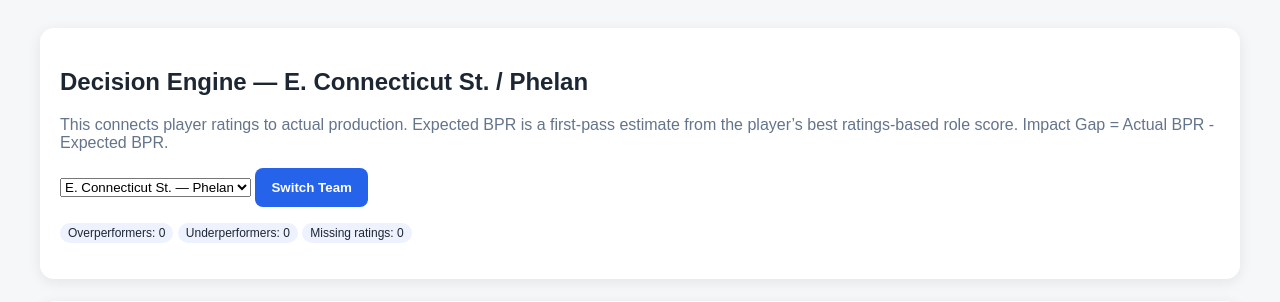
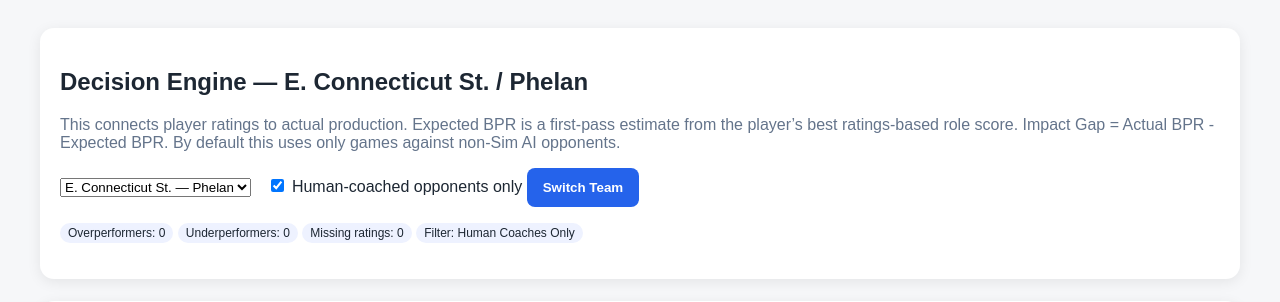
Before and after one commit to mercerreynolds-rgb/hoops-dynasty-analytics, a FastAPI app: page /decision in a window 1280 px wide. Shown: the part 54-356 px from the top of the page. Run offline with FastAPI, Linux system fonts and the light colour scheme; data that the repository does not hold is empty.

Commit message:
Add files via upload

```diff
--- a/app/main.py
+++ b/app/main.py
@@ -747,9 +747,18 @@ def build_rating_lookup(session: Session):
     return lookup
 
 
-def build_decision_engine_rows(session: Session, team: str):
+def build_decision_engine_rows(session: Session, team: str, human_only: bool = False):
     stats = session.exec(select(PlayerGameStat).where(PlayerGameStat.team == team)).all()
     impacts = session.exec(select(PlayerImpact).where(PlayerImpact.team == team)).all()
+
+    if human_only:
+        human_game_ids = {
+            g.id for g in session.exec(select(Game)).all()
+            if g.team == team and g.opponent_coach and g.opponent_coach != "Sim AI"
+        }
+        stats = [s for s in stats if s.game_id in human_game_ids]
+        impacts = [i for i in impacts if i.game_id in human_game_ids]
+
     perf_rows = build_player_season_summary(stats, impacts)
     ratings_lookup = build_rating_lookup(session)
 
@@ -799,6 +808,7 @@ def decision_dashboard(
     request: Request,
     team: str = DEFAULT_TEAM if "DEFAULT_TEAM" in globals() else "E. Connecticut St.",
     world: str = DEFAULT_WORLD if "DEFAULT_WORLD" in globals() else "Phelan",
+    human_only: bool = True,
     session: Session = Depends(get_session),
 ):
     try:
@@ -806,7 +816,7 @@ def decision_dashboard(
     except Exception:
         teams = [{"team": team, "world": world}]
 
-    rows = build_decision_engine_rows(session, team)
+    rows = build_decision_engine_rows(session, team, human_only=human_only)
     missing_count = sum(1 for r in rows if not r["has_ratings"])
     over_count = sum(1 for r in rows if r["decision"] in {"Overperformer", "Major Overperformer"})
     under_count = sum(1 for r in rows if r["decision"] in {"Underperformer", "Major Underperformer"})
@@ -822,6 +832,7 @@ def decision_dashboard(
             "missing_count": missing_count,
             "over_count": over_count,
             "under_count": under_count,
+            "human_only": human_only,
         },
     )
 
--- a/app/templates/decision.html
+++ b/app/templates/decision.html
@@ -5,7 +5,7 @@
   <h2>Decision Engine — {{ team }} / {{ world }}</h2>
   <p class="muted">
     This connects player ratings to actual production. Expected BPR is a first-pass estimate from the player’s best ratings-based role score.
-    Impact Gap = Actual BPR - Expected BPR.
+    Impact Gap = Actual BPR - Expected BPR. By default this uses only games against non-Sim AI opponents.
   </p>
 
   <form method="get" action="/decision">
@@ -15,6 +15,9 @@
       {% endfor %}
     </select>
     <input type="hidden" name="world" value="{{ world }}">
+    <label style="margin-left:12px;">
+      <input type="checkbox" name="human_only" value="true" {% if human_only %}checked{% endif %}> Human-coached opponents only
+    </label>
     <button type="submit">Switch Team</button>
   </form>
 
@@ -22,6 +25,7 @@
     <span class="pill">Overperformers: {{ over_count }}</span>
     <span class="pill">Underperformers: {{ under_count }}</span>
     <span class="pill">Missing ratings: {{ missing_count }}</span>
+    {% if human_only %}<span class="pill">Filter: Human Coaches Only</span>{% else %}<span class="pill">Filter: All Games</span>{% endif %}
   </p>
 </div>
 
```
Also changed, not shown: README.md.
